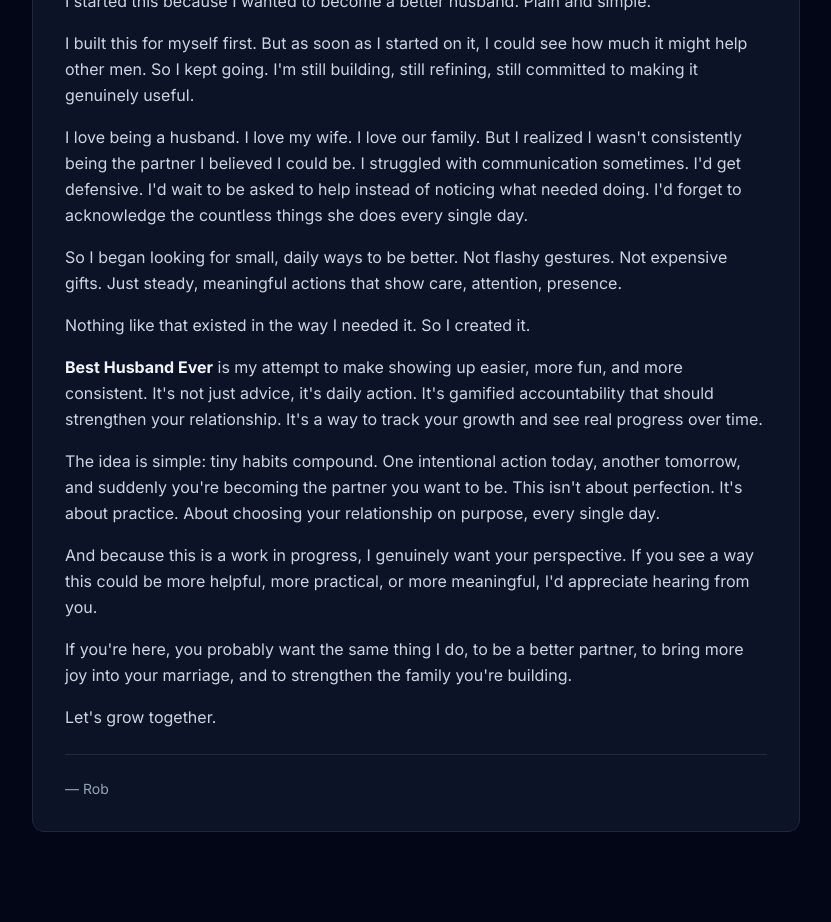
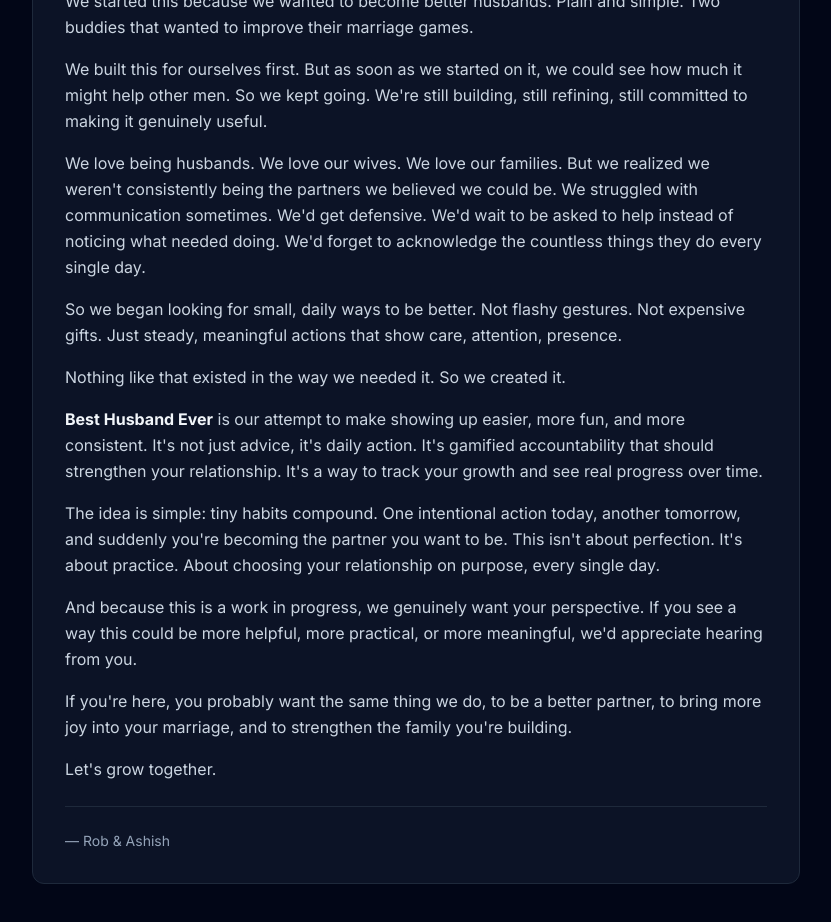
Before and after one commit to loo83gh22-droid/Husband-Daily-Tips, a Next.js app: page /about in a window 1280 px wide. Shown: the part 320-1242 px from the top of the page, without its empty margins (224-1055 px from the left). Before the commit the page ends 1192 px from the top, so only its background shows below. Built offline with nearby package versions, Linux system fonts and the light colour scheme; no server answers.

Commit message:
Update About page to reflect Rob & Ashish collaboration - Change from single author (Rob) to collaborative effort - Update all references from 'I' to 'We' - Add opening line about being 'two buddies that wanted to improve their marriage games' - Update signature to ' Rob & Ashish'

```diff
--- a/app/about/page.tsx
+++ b/app/about/page.tsx
@@ -68,27 +68,27 @@ export default async function AboutPage() {
               </p>
 
               <p className="text-slate-300 leading-relaxed mb-4">
-                I started this because I wanted to become a better husband. Plain and simple.
+                We started this because we wanted to become better husbands. Plain and simple. Two buddies that wanted to improve their marriage games.
               </p>
 
               <p className="text-slate-300 leading-relaxed mb-4">
-                I built this for myself first. But as soon as I started on it, I could see how much it might help other men. So I kept going. I&apos;m still building, still refining, still committed to making it genuinely useful.
+                We built this for ourselves first. But as soon as we started on it, we could see how much it might help other men. So we kept going. We&apos;re still building, still refining, still committed to making it genuinely useful.
               </p>
 
               <p className="text-slate-300 leading-relaxed mb-4">
-                I love being a husband. I love my wife. I love our family. But I realized I wasn&apos;t consistently being the partner I believed I could be. I struggled with communication sometimes. I&apos;d get defensive. I&apos;d wait to be asked to help instead of noticing what needed doing. I&apos;d forget to acknowledge the countless things she does every single day.
+                We love being husbands. We love our wives. We love our families. But we realized we weren&apos;t consistently being the partners we believed we could be. We struggled with communication sometimes. We&apos;d get defensive. We&apos;d wait to be asked to help instead of noticing what needed doing. We&apos;d forget to acknowledge the countless things they do every single day.
               </p>
 
               <p className="text-slate-300 leading-relaxed mb-4">
-                So I began looking for small, daily ways to be better. Not flashy gestures. Not expensive gifts. Just steady, meaningful actions that show care, attention, presence.
+                So we began looking for small, daily ways to be better. Not flashy gestures. Not expensive gifts. Just steady, meaningful actions that show care, attention, presence.
               </p>
 
               <p className="text-slate-300 leading-relaxed mb-4">
-                Nothing like that existed in the way I needed it. So I created it.
+                Nothing like that existed in the way we needed it. So we created it.
               </p>
 
               <p className="text-slate-300 leading-relaxed mb-4">
-                <strong className="text-slate-100">Best Husband Ever</strong> is my attempt to make showing up easier, more fun, and more consistent. It&apos;s not just advice, it&apos;s daily action. It&apos;s gamified accountability that should strengthen your relationship. It&apos;s a way to track your growth and see real progress over time.
+                <strong className="text-slate-100">Best Husband Ever</strong> is our attempt to make showing up easier, more fun, and more consistent. It&apos;s not just advice, it&apos;s daily action. It&apos;s gamified accountability that should strengthen your relationship. It&apos;s a way to track your growth and see real progress over time.
               </p>
 
               <p className="text-slate-300 leading-relaxed mb-4">
@@ -96,19 +96,19 @@ export default async function AboutPage() {
               </p>
 
               <p className="text-slate-300 leading-relaxed mb-4">
-                And because this is a work in progress, I genuinely want your perspective. If you see a way this could be more helpful, more practical, or more meaningful, I&apos;d appreciate hearing from you.
+                And because this is a work in progress, we genuinely want your perspective. If you see a way this could be more helpful, more practical, or more meaningful, we&apos;d appreciate hearing from you.
               </p>
 
               {isLoggedIn && (
                 <p className="text-slate-300 leading-relaxed mb-4">
                   <Link href="/dashboard/feedback" className="text-primary-400 hover:text-primary-300 underline">
                     Give Feedback
-                  </Link> with me anytime with ideas, critiques, or suggestions.
+                  </Link> with us anytime with ideas, critiques, or suggestions.
                 </p>
               )}
 
               <p className="text-slate-300 leading-relaxed mb-4">
-                If you&apos;re here, you probably want the same thing I do, to be a better partner, to bring more joy into your marriage, and to strengthen the family you&apos;re building.
+                If you&apos;re here, you probably want the same thing we do, to be a better partner, to bring more joy into your marriage, and to strengthen the family you&apos;re building.
               </p>
 
               <p className="text-slate-300 leading-relaxed mb-4">
@@ -116,7 +116,7 @@ export default async function AboutPage() {
               </p>
 
               <p className="text-slate-400 text-sm mt-6 pt-6 border-t border-slate-800">
-                — Rob
+                — Rob & Ashish
               </p>
             </div>
           </div>
```
